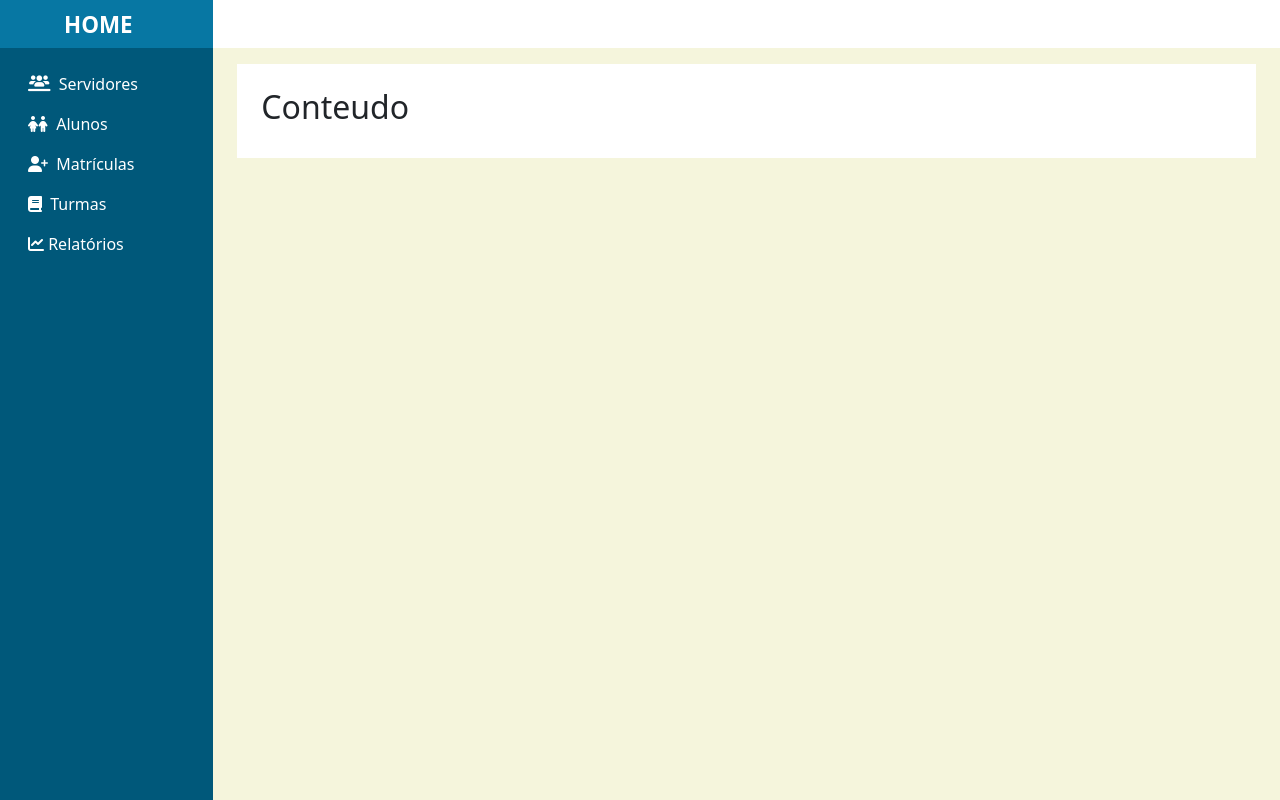
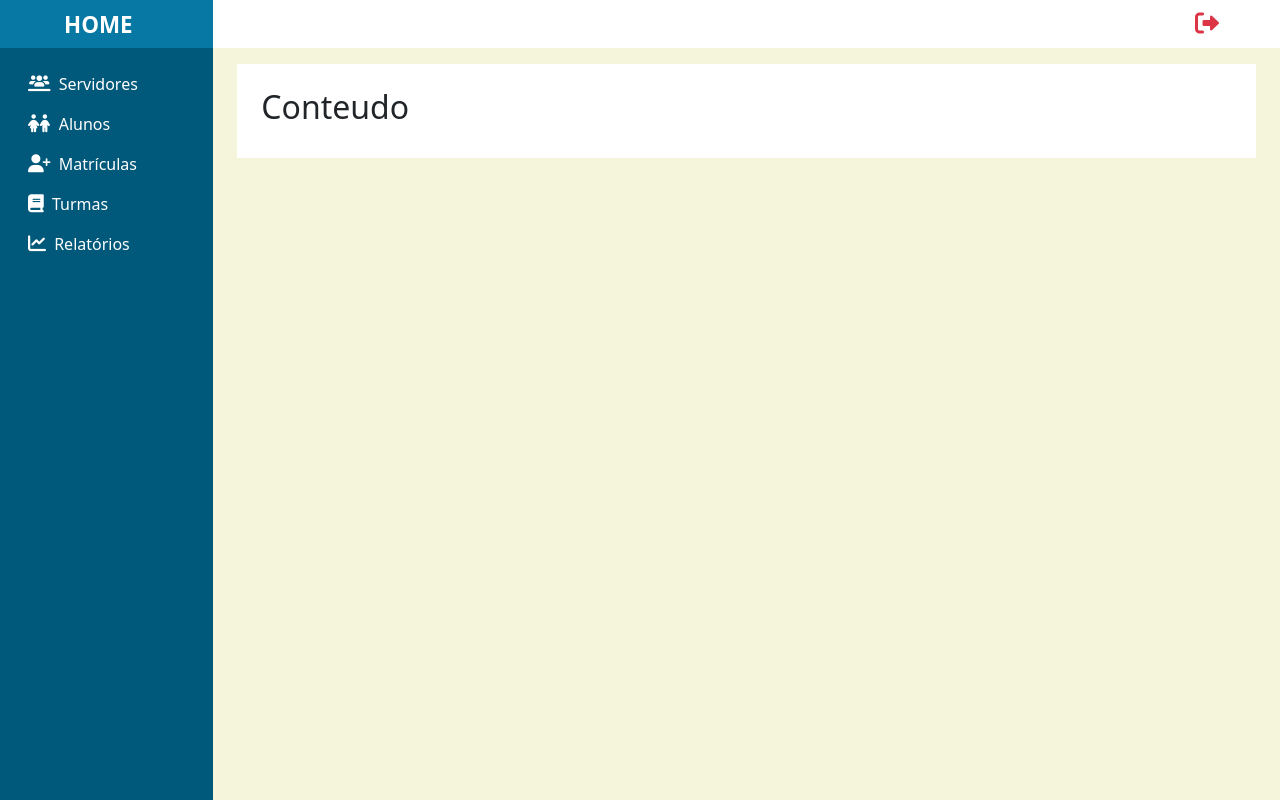
Before and after one commit to JelsonMatheus/ge, a Django app: page / in a window 1280 px wide. Run offline with Django 4.2, Linux system fonts and the light colour scheme; a user stored in the database is signed in; some libraries are stand-ins or nearby versions.

Commit message:
Adiciona opção de logout

```diff
--- a/core/templates/core/base/base.html
+++ b/core/templates/core/base/base.html
@@ -28,6 +28,9 @@
             </button>
             <span class="ms-2 ms-md-5 fw-bold">HOME</span>
         </div>
+        <a class="btn ms-auto me-5" href="{% url 'core:logout' %}">
+            <i class="fa-solid fa-right-from-bracket text-danger" style="font-size: 24px;"></i>
+        </a>
     </header>
 
     <div class="container-fluid wrapper">
--- a/core/templates/core/base/menu.html
+++ b/core/templates/core/base/menu.html
@@ -7,25 +7,25 @@
     </li>
     <li class="nav-item">
         <a class="nav-link" href="">
-            <i class="fa-sharp fa-solid fa-children me-1"></i>
+            <i class="icon fa-sharp fa-solid fa-children me-1"></i>
             Alunos
         </a>
     </li>
     <li class="nav-item">
         <a class="nav-link" href="">
-            <i class="fa-solid fa-user-plus me-1"></i>
+            <i class="icon fa-solid fa-user-plus me-1"></i>
             Matrículas
         </a>
     </li>
     <li class="nav-item">
         <a class="nav-link" href="">
-            <i class="fa-solid fa-book me-1"></i>
+            <i class="icon fa-solid fa-book me-1"></i>
             Turmas
         </a>
     </li>
     <li class="nav-item">
         <a class="nav-link" href="">
-            <i class="fas fa-chart-line"></i>
+            <i class="icon fas fa-chart-line me-1"></i>
             Relatórios
         </a>
     </li>
--- a/core/urls.py
+++ b/core/urls.py
@@ -5,5 +5,6 @@ app_name = 'core'
 
 urlpatterns = [
     path('', views.IndexView.as_view(), name='index'),
-    path('auth/login/', views.CoreLoginView.as_view(), name='login')
+    path('auth/login/', views.CoreLoginView.as_view(), name='login'),
+    path('auth/logout/', views.CoreLogoutView.as_view(), name='logout'),
 ]
--- a/core/views.py
+++ b/core/views.py
@@ -1,5 +1,5 @@
 from django.views.generic import TemplateView
-from django.contrib.auth.views import LoginView
+from django.contrib.auth.views import LoginView, LogoutView
 from django.contrib.auth.mixins import LoginRequiredMixin
 
 
@@ -19,5 +19,12 @@ class CoreLoginView(LoginView):
     next_page = 'core:index'
 
 
+class CoreLogoutView(LogoutView):
+    """
+    View para deslogar o Diretor ou Professor.
+    """
+    next_page = 'core:index'
+
+
 class IndexView(BaseView, TemplateView):
     template_name = 'core/index.html'
```
Also changed, not shown: core/static/imagens/singout.png (deleted).
